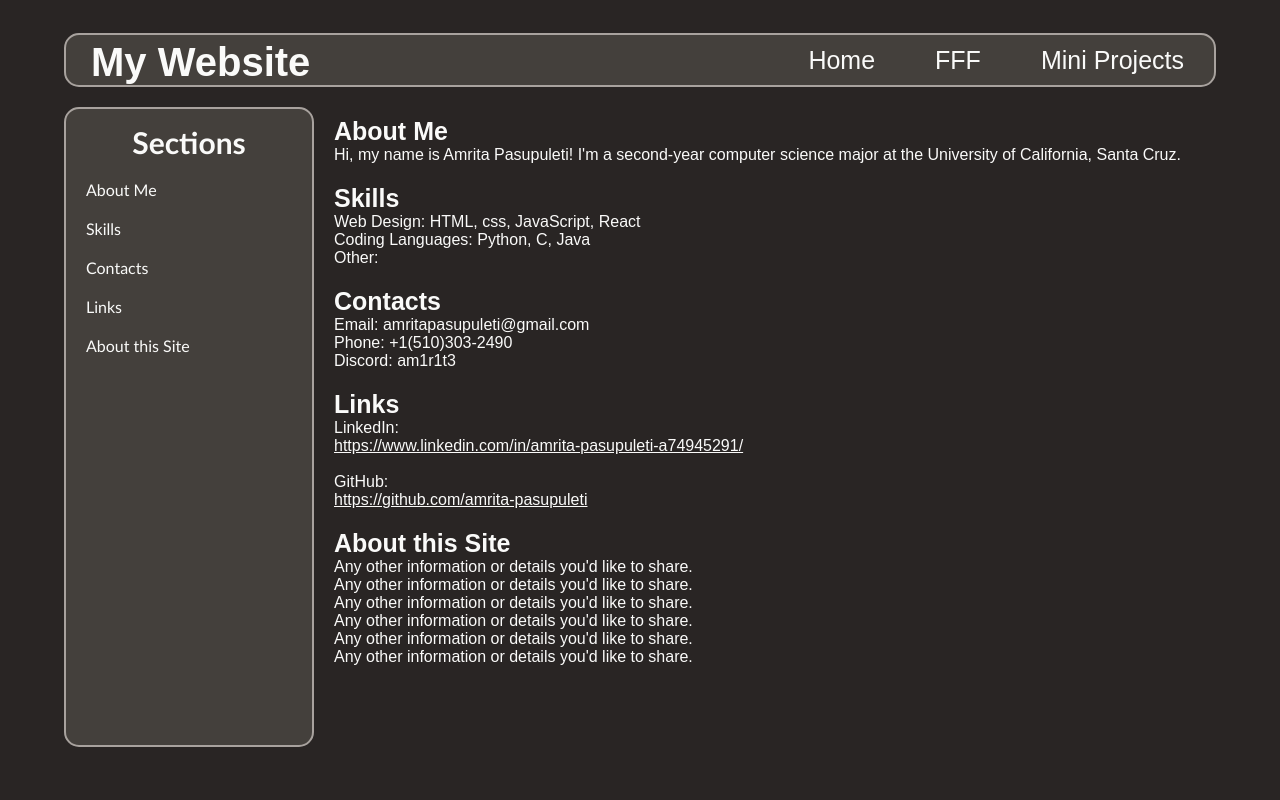
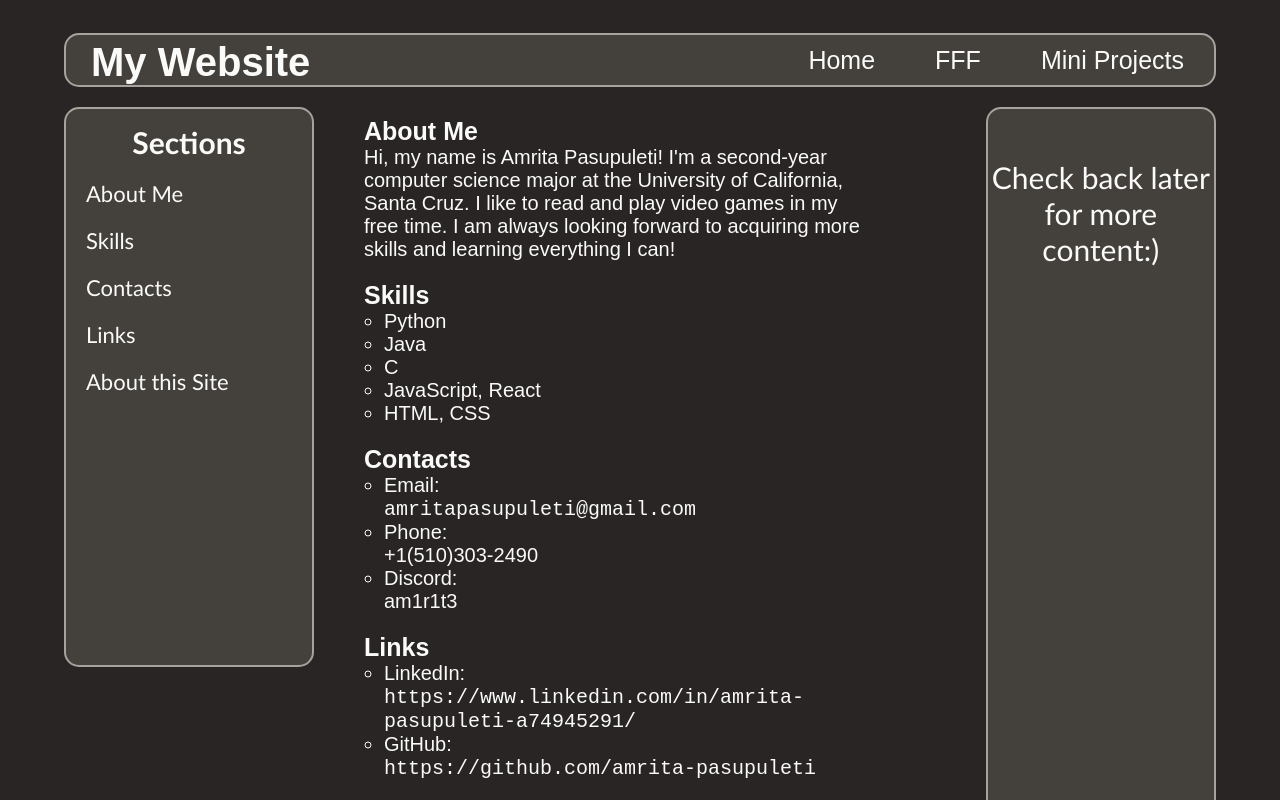
Before and after one commit to amrita-pasupuleti/Portfolio-Website, a React (Create React App) app: page / in a window 1280 px wide. Shown: the top 800 px of the page. Built offline with nearby package versions, Linux system fonts and the light colour scheme; a web font is replaced by a local one.

Commit message:
Update home page

```diff
--- a/src/pages/Home-style.css
+++ b/src/pages/Home-style.css
@@ -1,14 +1,17 @@
+.container {
+  display: flex;
+}
+
 .sidebar {
-  position: fixed;
   top: 100;
   left: 10;
   width: 250px;
-  height: 80%;
+  height: 70%;
+  position: fixed;
   padding-top: 10px;
   background-color: #44403c;
   color: #fafaf9;
   font-family: "Trebuchet MS", "Lucida Sans Unicode", sans-serif;
-
   border: 2px solid #a8a29e;
   border-radius: 15px;
 }
@@ -24,6 +27,7 @@
   padding-top: 10px;
   padding-bottom: 10px;
   border-radius: 10px;
+  font-size: 22px;
 }
 
 .sidebar li:hover {
@@ -36,10 +40,14 @@
 }
 
 .content {
-  margin-left: 270px;
+  flex: 4;
+  margin-left: 300px;
+  margin-right: 100px;
+
   padding-right: 1px;
   padding-top: 10px;
   font-family: "Delius", sans-serif;
+  font-size: 20px;
 }
 
 .content h1 {
@@ -50,4 +58,37 @@
 
 .content section {
   margin-bottom: 20px;
+  margin-right: 20px;
 }
+
+.skills-list {
+  list-style-type: circle;
+  margin-left: 20px;
+}
+
+.contactsList {
+  list-style-type: circle;
+  margin-left: 20px;
+}
+
+.links {
+  font-family: "Courier New";
+  text-decoration: none;
+}
+
+.links:hover,
+.links:active {
+  color: #3b82f6;
+}
+
+.right-sidebar {
+  flex: 0 0 20%;
+  text-align: center;
+  padding-top: 50px;
+  font-size: 30px;
+  background-color: #44403c;
+  color: #fafaf9;
+  font-family: "Trebuchet MS", "Lucida Sans Unicode", sans-serif;
+  border: 2px solid #a8a29e;
+  border-radius: 15px;
+}
--- a/src/pages/index.js
+++ b/src/pages/index.js
@@ -3,7 +3,7 @@ import "./Home-style.css";
 
 const Home = () => {
   return (
-    <>
+    <div className="container">
       <div className="sidebar">
         <h2>Sections</h2>
         <ul>
@@ -28,46 +28,73 @@ const Home = () => {
       <div className="content">
         <section id="first">
           <h1>About Me</h1>
-          <p>
+          <p className="AboutContent">
             Hi, my name is Amrita Pasupuleti! I'm a second-year computer science
-            major at the University of California, Santa Cruz.
+            major at the University of California, Santa Cruz. I like to read
+            and play video games in my free time. I am always looking forward to
+            acquiring more skills and learning everything I can!
           </p>
         </section>
 
         <section id="second">
           <h1>Skills</h1>
           <ul className="skills-list">
-            <li>Web Design: HTML, css, JavaScript, React</li>
-            <li>Coding Languages: Python, C, Java</li>
-            <li>Other: </li>
+            <li>Python</li>
+            <li>Java</li>
+            <li>C</li>
+            <li>JavaScript, React</li>
+            <li>HTML, CSS</li>
           </ul>
         </section>
 
         <section id="third">
           <h1>Contacts</h1>
-          <p>Email: amritapasupuleti@gmail.com</p>
-          <p>Phone: +1(510)303-2490</p>
-          <p>Discord: am1r1t3</p>
+          <ul className="contactsList">
+            <li>
+              <p>Email:</p>
+              <a className="links" href="amritapasupuleti@gmail.com">
+                amritapasupuleti@gmail.com
+              </a>
+            </li>
+            <li>
+              <p>Phone: </p>
+              <p>+1(510)303-2490</p>
+            </li>
+            <li>
+              <p>Discord:</p>
+              <p>am1r1t3</p>
+            </li>
+          </ul>
         </section>
 
         <section id="fourth">
           <h1>Links</h1>
+          <ul className="contactsList">
+            <li>
               <p>LinkedIn:</p>
               <p>
                 <a
+                  className="links"
                   href="https://www.linkedin.com/in/amrita-pasupuleti-a74945291/"
                   target="blank"
                 >
                   https://www.linkedin.com/in/amrita-pasupuleti-a74945291/
                 </a>
               </p>
-          <br></br>
+            </li>
+            <li>
               <p>GitHub:</p>
               <p>
-            <a href="https://github.com/amrita-pasupuleti" target="blank">
-              https://github.com/amrita-pasupuleti{" "}
-            </a>{" "}
+                <a
+                  className="links"
+                  href="https://github.com/amrita-pasupuleti"
+                  target="blank"
+                >
+                  https://github.com/amrita-pasupuleti
+                </a>
               </p>
+            </li>
+          </ul>
         </section>
 
         <section id="fifth">
@@ -80,7 +107,11 @@ const Home = () => {
           <p>Any other information or details you'd like to share.</p>
         </section>
       </div>
-    </>
+
+      <div className="right-sidebar">
+        <p>Check back later for more content:)</p>
+      </div>
+    </div>
   );
 };
 
```
Also changed, not shown: 1 other file (tests, documents, lock files or other folders). Lines whose indentation alone changed are shown as unchanged.
